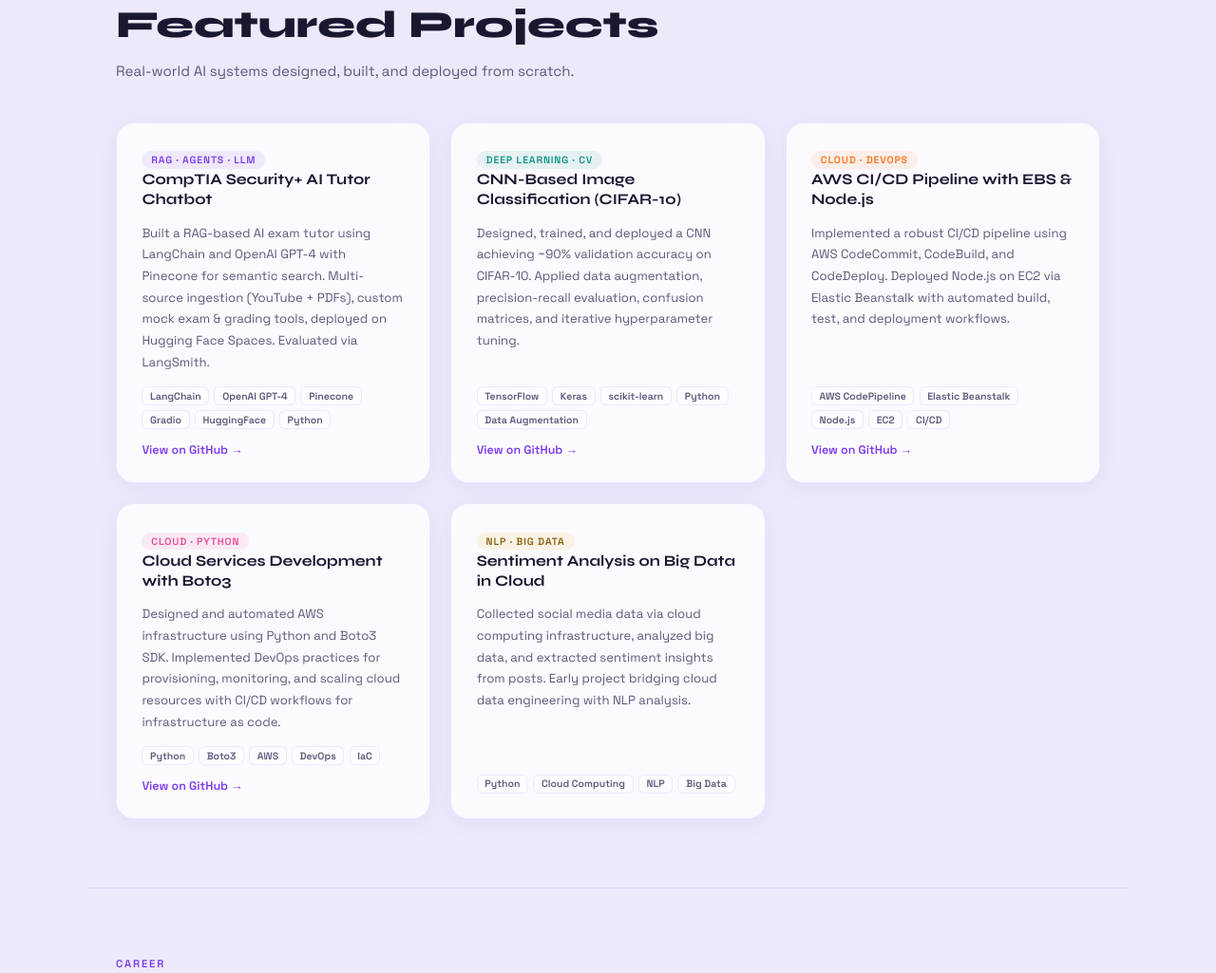
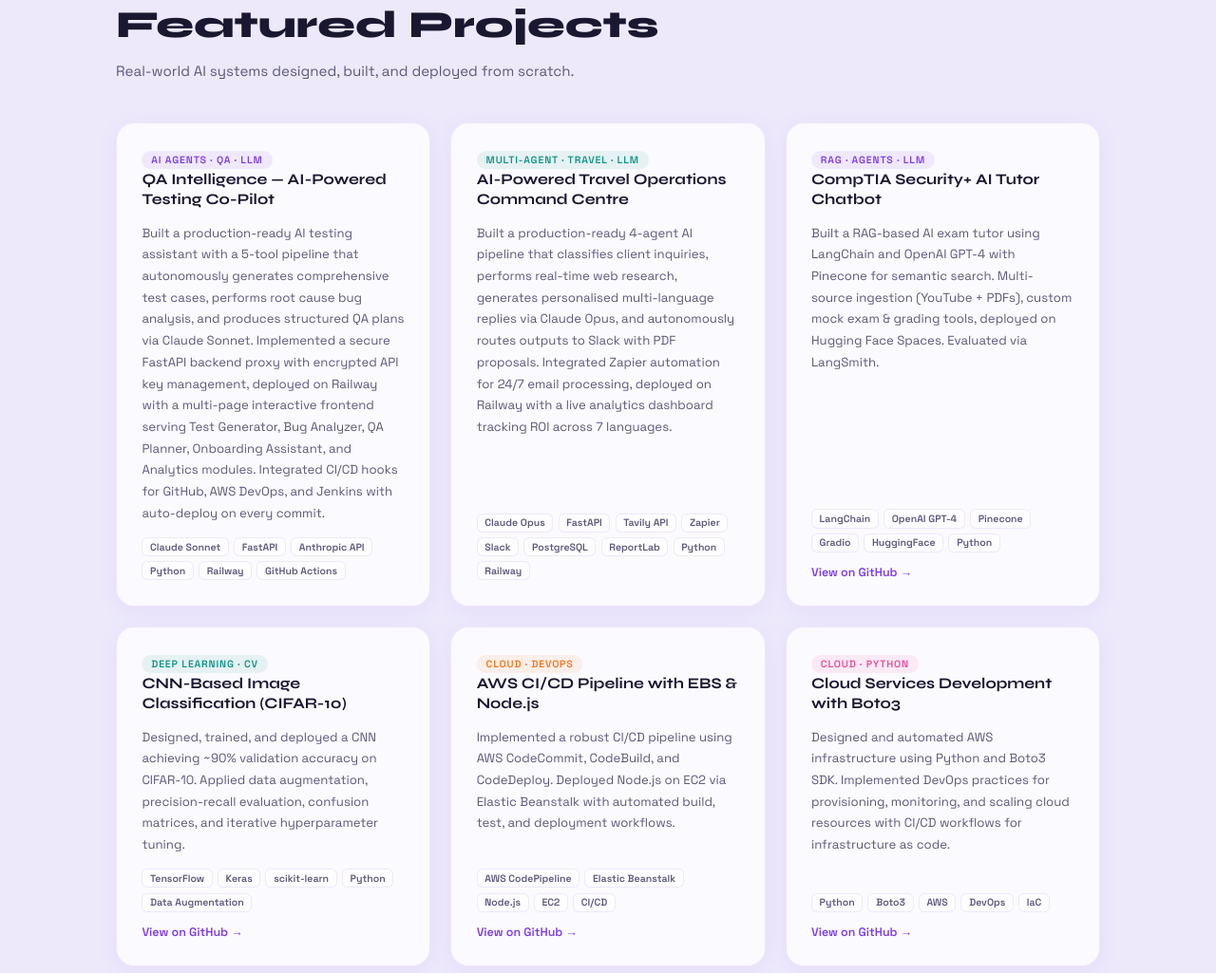
Before and after one commit to IshuDhana/IshuDhana.github.io, a plain HTML site: page index.html in a window 1280 px wide. Shown: the part 2496-3521 px from the top of the page at 95% size. Drawn offline with Linux system fonts and the light colour scheme.

Commit message:
Add new project descriptions and update certifications
Added new project cards for AI-powered applications and updated certification details.

```diff
--- a/index.html
+++ b/index.html
@@ -379,6 +379,20 @@
   <div class="projects-grid">
 
     <div class="project-card">
+      <div><span class="project-badge" style="background:rgba(124,58,237,0.09);color:var(--purple);">AI Agents · QA · LLM</span>
+      <h3 class="project-title">QA Intelligence — AI-Powered Testing Co-Pilot</h3></div>
+      <p class="project-desc">Built a production-ready AI testing assistant with a 5-tool pipeline that autonomously generates comprehensive test cases, performs root cause bug analysis, and produces structured QA plans via Claude Sonnet. Implemented a secure FastAPI backend proxy with encrypted API key management, deployed on Railway with a multi-page interactive frontend serving Test Generator, Bug Analyzer, QA Planner, Onboarding Assistant, and Analytics modules. Integrated CI/CD hooks for GitHub, AWS DevOps, and Jenkins with auto-deploy on every commit.</p>
+      <div class="project-stack"><span class="stack-badge">Claude Sonnet</span><span class="stack-badge">FastAPI</span><span class="stack-badge">Anthropic API</span><span class="stack-badge">Python</span><span class="stack-badge">Railway</span><span class="stack-badge">GitHub Actions</span></div>
+    </div>
+
+    <div class="project-card">
+      <div><span class="project-badge" style="background:rgba(13,148,136,0.09);color:var(--teal);">Multi-Agent · Travel · LLM</span>
+      <h3 class="project-title">AI-Powered Travel Operations Command Centre</h3></div>
+      <p class="project-desc">Built a production-ready 4-agent AI pipeline that classifies client inquiries, performs real-time web research, generates personalised multi-language replies via Claude Opus, and autonomously routes outputs to Slack with PDF proposals. Integrated Zapier automation for 24/7 email processing, deployed on Railway with a live analytics dashboard tracking ROI across 7 languages.</p>
+      <div class="project-stack"><span class="stack-badge">Claude Opus</span><span class="stack-badge">FastAPI</span><span class="stack-badge">Tavily API</span><span class="stack-badge">Zapier</span><span class="stack-badge">Slack</span><span class="stack-badge">PostgreSQL</span><span class="stack-badge">ReportLab</span><span class="stack-badge">Python</span><span class="stack-badge">Railway</span></div>
+    </div>
+
+    <div class="project-card">
       <div><span class="project-badge" style="background:rgba(124,58,237,0.09);color:var(--purple);">RAG · Agents · LLM</span>
       <h3 class="project-title">CompTIA Security+ AI Tutor Chatbot</h3></div>
       <p class="project-desc">Built a RAG-based AI exam tutor using LangChain and OpenAI GPT-4 with Pinecone for semantic search. Multi-source ingestion (YouTube + PDFs), custom mock exam & grading tools, deployed on Hugging Face Spaces. Evaluated via LangSmith.</p>
@@ -562,7 +576,7 @@
   <h2 class="section-title">Licenses & Certifications</h2>
   <p class="section-desc">Verified expertise across AI, cloud platforms, and data engineering.</p>
   <div class="cert-list">
-    <div class="cert-card"><div class="cert-icon" style="background:rgba(249,115,22,0.11);">☁️</div><div><div class="cert-name">AWS Certified Solutions Architect – Associate</div><div class="cert-issuer">Amazon Web Services (AWS)</div></div><div class="cert-year">Mar 2024 · Expires Mar 2027</div></div>
+    <div class="cert-card"><div class="cert-icon" style="background:rgba(124,58,237,0.09);">🤖</div><div><div class="cert-name">AI Engineering Certification</div><div class="cert-issuer">Ironhack</div></div><div class="cert-year">Dec 2025</div></div>
     <div class="cert-card"><div class="cert-icon" style="background:rgba(234,179,8,0.11);">🤖</div><div><div class="cert-name">Ultimate AWS Certified AI Practitioner (AIF)</div><div class="cert-issuer">Udemy</div></div><div class="cert-year">Jun 2025</div></div>
     <div class="cert-card"><div class="cert-icon" style="background:rgba(13,148,136,0.11);">🧠</div><div><div class="cert-name">Introduction to Generative AI</div><div class="cert-issuer">Google Cloud Skills Boost</div></div><div class="cert-year">May 2025</div></div>
     <div class="cert-card"><div class="cert-icon" style="background:rgba(13,148,136,0.11);">🔷</div><div><div class="cert-name">Prompt Design in Vertex AI</div><div class="cert-issuer">Google Cloud Skills Boost</div></div><div class="cert-year">May 2025</div></div>
@@ -570,7 +584,7 @@
     <div class="cert-card"><div class="cert-icon" style="background:rgba(13,148,136,0.11);">⚖️</div><div><div class="cert-name">Introduction to Responsible AI</div><div class="cert-issuer">Google Cloud Skills Boost</div></div><div class="cert-year">May 2025</div></div>
     <div class="cert-card"><div class="cert-icon" style="background:rgba(0,120,212,0.1);">🔵</div><div><div class="cert-name">Microsoft Certified: Azure Fundamentals (AZ-900)</div><div class="cert-issuer">Udemy / Microsoft</div></div><div class="cert-year">May 2025</div></div>
     <div class="cert-card"><div class="cert-icon" style="background:rgba(94,90,122,0.09);">🇩🇪</div><div><div class="cert-name">Zertifikat Deutsch / telc Deutsch B1</div><div class="cert-issuer">Federal Office for Migration and Refugees</div></div><div class="cert-year">Apr 2024</div></div>
-    <div class="cert-card"><div class="cert-icon" style="background:rgba(124,58,237,0.09);">🤖</div><div><div class="cert-name">AI Engineering Certification</div><div class="cert-issuer">Ironhack</div></div><div class="cert-year">Dec 2025</div></div>
+    <div class="cert-card"><div class="cert-icon" style="background:rgba(249,115,22,0.11);">☁️</div><div><div class="cert-name">AWS Certified Solutions Architect – Associate</div><div class="cert-issuer">Amazon Web Services (AWS)</div></div><div class="cert-year">Mar 2024 · Expires Mar 2027</div></div>
     <div class="cert-card"><div class="cert-icon" style="background:rgba(124,58,237,0.09);">🐍</div><div><div class="cert-name">PythonX Certification</div><div class="cert-issuer">CareerLift Online Classes</div></div><div class="cert-year">Feb 2023</div></div>
   </div>
 </section>
```
